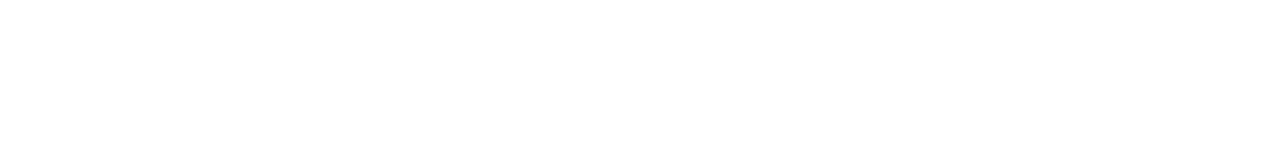
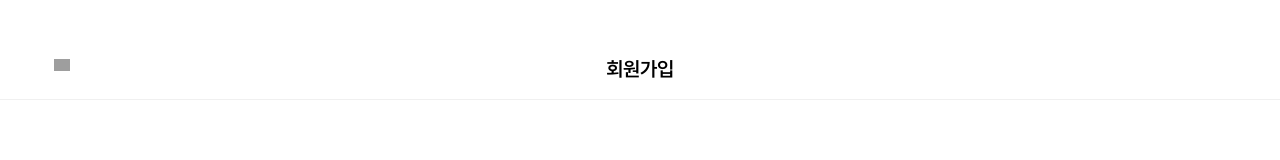
Before and after one commit to petD-ary/petDiary, a Next.js app: page /account in a window 1280 px wide. Shown: the top 160 px of the page. Built offline with nearby package versions, Linux system fonts and the light colour scheme; grey boxes are pictures that could not be loaded.

Commit message:
chore: import account header

```diff
--- /dev/null
+++ b/app/(home)/account/layout.tsx
@@ -0,0 +1,12 @@
+import Heading from '@/components/Account/Heading';
+
+const AccountLayout = ({ children }: { children: React.ReactNode }) => {
+  return (
+    <div>
+      <Heading title='회원가입' />
+      {children}
+    </div>
+  );
+};
+
+export default AccountLayout;
```
